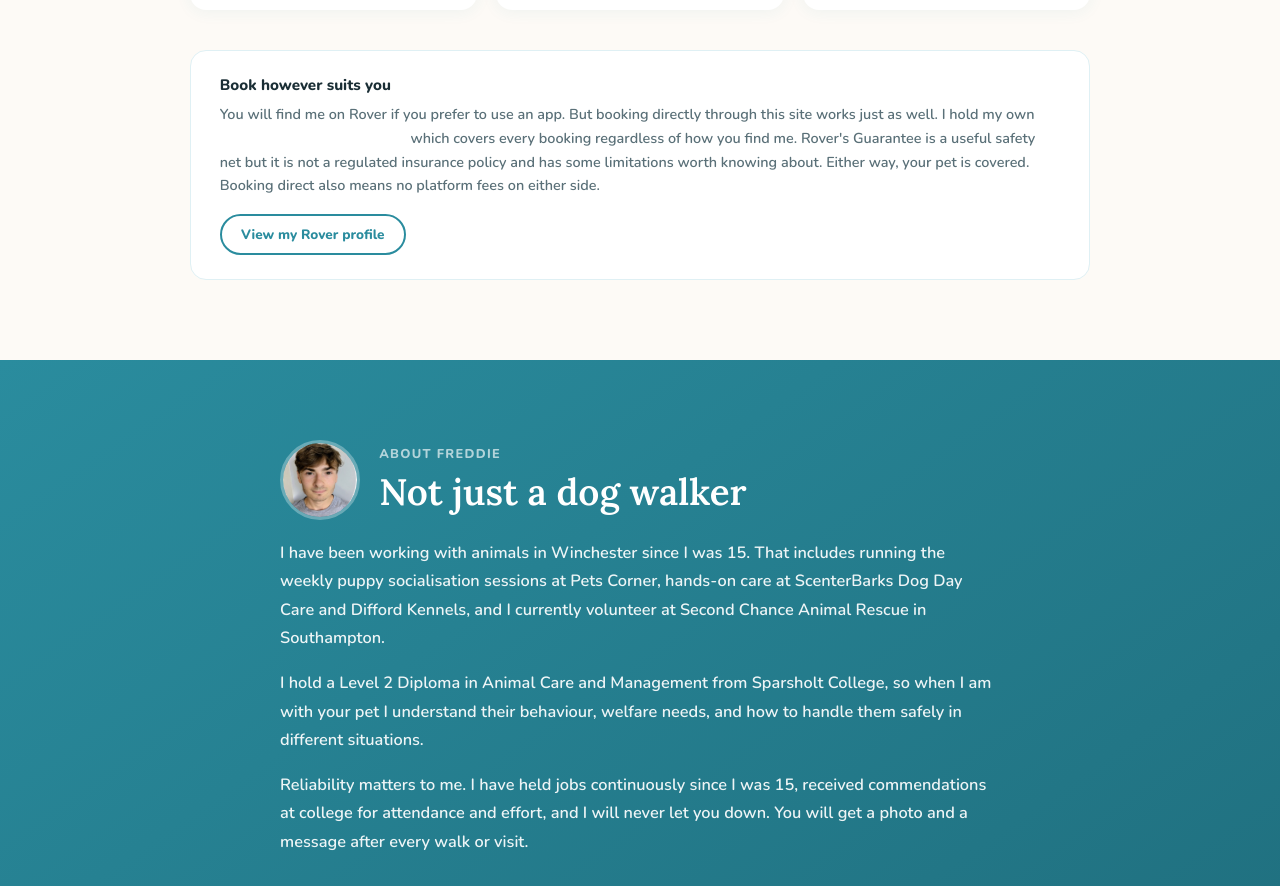
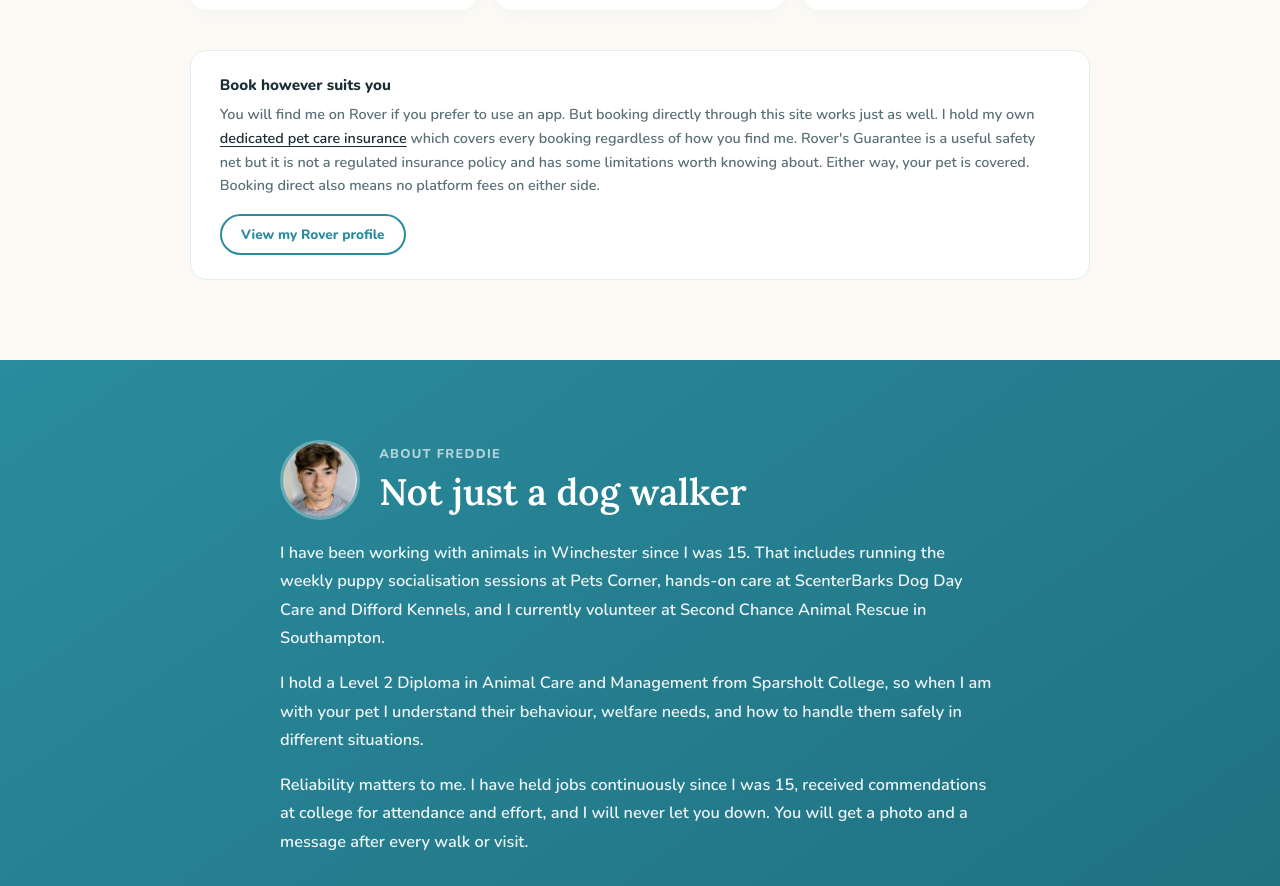
Before and after one commit to peterbarryedwards-droid/freddies-walks-whiskers, a React (Vite) app: page / in a window 1280 px wide. Shown: the part 1620-2506 px from the top of the page. Built offline with nearby package versions, Linux system fonts and the light colour scheme.

Commit message:
Update App.jsx

```diff
--- a/src/App.jsx
+++ b/src/App.jsx
@@ -301,7 +301,7 @@ function Services() {
         }}>
           <p style={{ fontWeight: 800, fontSize: '0.95rem', marginBottom: '0.5rem' }}>Book however suits you</p>
           <p style={{ color: C.muted, fontWeight: 600, fontSize: '0.9rem', lineHeight: 1.65, marginBottom: '1rem' }}>
-            You will find me on Rover if you prefer to use an app. But booking directly through this site works just as well. I hold my own <a href="https://www.petbusinessinsurance.co.uk/public-liability.aspx" target="_blank" rel="noopener noreferrer" style={{color: '#fff', textDecoration: 'underline', textUnderlineOffset: '3px'}}>dedicated pet care insurance</a> which covers every booking regardless of how you find me. Rover's Guarantee is a useful safety net but it is not a regulated insurance policy and has some limitations worth knowing about. Either way, your pet is covered. Booking direct also means no platform fees on either side.
+            You will find me on Rover if you prefer to use an app. But booking directly through this site works just as well. I hold my own <a href="https://www.petbusinessinsurance.co.uk/public-liability.aspx" target="_blank" rel="noopener noreferrer" style={{color: C.text, textDecoration: 'underline', textUnderlineOffset: '3px'}}>dedicated pet care insurance</a> which covers every booking regardless of how you find me. Rover's Guarantee is a useful safety net but it is not a regulated insurance policy and has some limitations worth knowing about. Either way, your pet is covered. Booking direct also means no platform fees on either side.
           </p>
           <a href="https://www.rover.com/members/frederick-e-reliable-local-energetic/" target="_blank" rel="noopener noreferrer" className="btn btn-outline" style={{ fontSize: '0.85rem', padding: '0.55rem 1.2rem' }}>
             View my Rover profile
```
